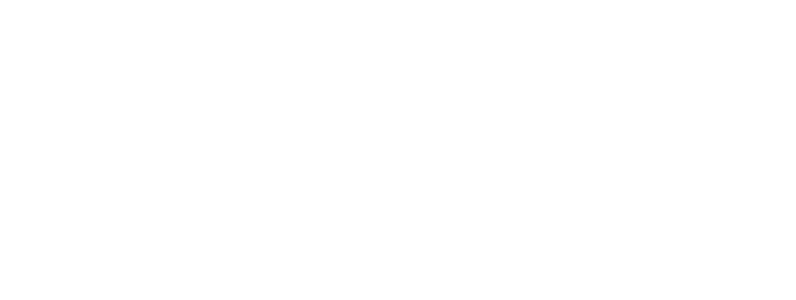
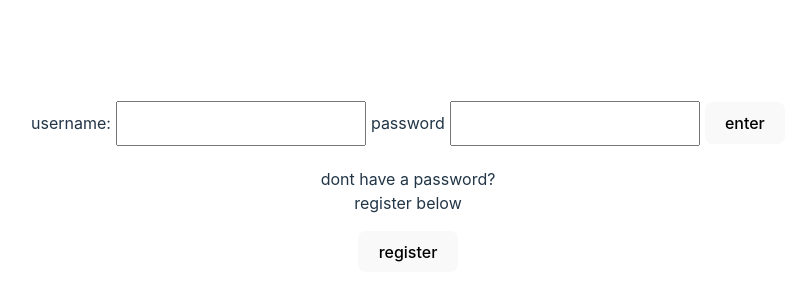
Before and after one commit to Ayeletg100/fakeServer, a React (Vite) app: page / in a window 1280 px wide. Shown: the part 216-516 px from the top of the page, without its empty margins (232-1028 px from the left). Built offline with nearby package versions, Linux system fonts and the light colour scheme.

Commit message:
continue log in and checkings

```diff
--- a/src/App.jsx
+++ b/src/App.jsx
@@ -1,9 +1,19 @@
-import { useState, useNavigate } from "react";
+import { useState } from "react";
 import "./App.css";
 import Login from "./components/Login";
-
+import { BrowserRouter, Routes, Route, Link } from "react-router-dom";
+import Register from "./components/Register";
 function App() {
-  return <></>;
+  return (
+    <>
+      <BrowserRouter>
+        <Routes>
+          <Route path="/" element={<Login />} />
+          <Route path="/register" element={<Register />} />
+        </Routes>
+      </BrowserRouter>
+    </>
+  );
 }
 
 export default App;
--- a/src/components/Login.jsx
+++ b/src/components/Login.jsx
@@ -1,6 +1,7 @@
 import React from "react";
-import { useState, useNavigate } from "react";
-const Login = () => {
+import { useState } from "react";
+import { useNavigate } from "react-router-dom";
+export const Login = () => {
   const [userName, setUserName] = useState("");
   const [password, setPassword] = useState("");
   const [userDoesntExist, setUserDoesntExist] = useState(false);
@@ -19,6 +20,8 @@
       );
       if (currentUser === undefined) {
         setUserDoesntExist(true);
+      } else {
+        localStorage.setItem("currentUser", JSON.stringify(currentUser));
       }
     } catch (err) {
       console.log(err);
@@ -32,22 +35,22 @@
         <input
           name="username"
           type="text"
+          value={userName}
           onChange={(e) => {
             setUserName(e.target.value);
           }}
-        >
-          {userName}
-        </input>
+        />
+
         <label htmlFor="password">password</label>
         <input
           name="password"
           type="text"
+          value={password}
           onChange={(e) => {
             setPassword(e.target.value);
           }}
-        >
-          {password}
-        </input>
+        />
+
         <button onClick={checkUser}>enter</button>
       </form>
       {userDoesntExist && "user does not exist"}
```
